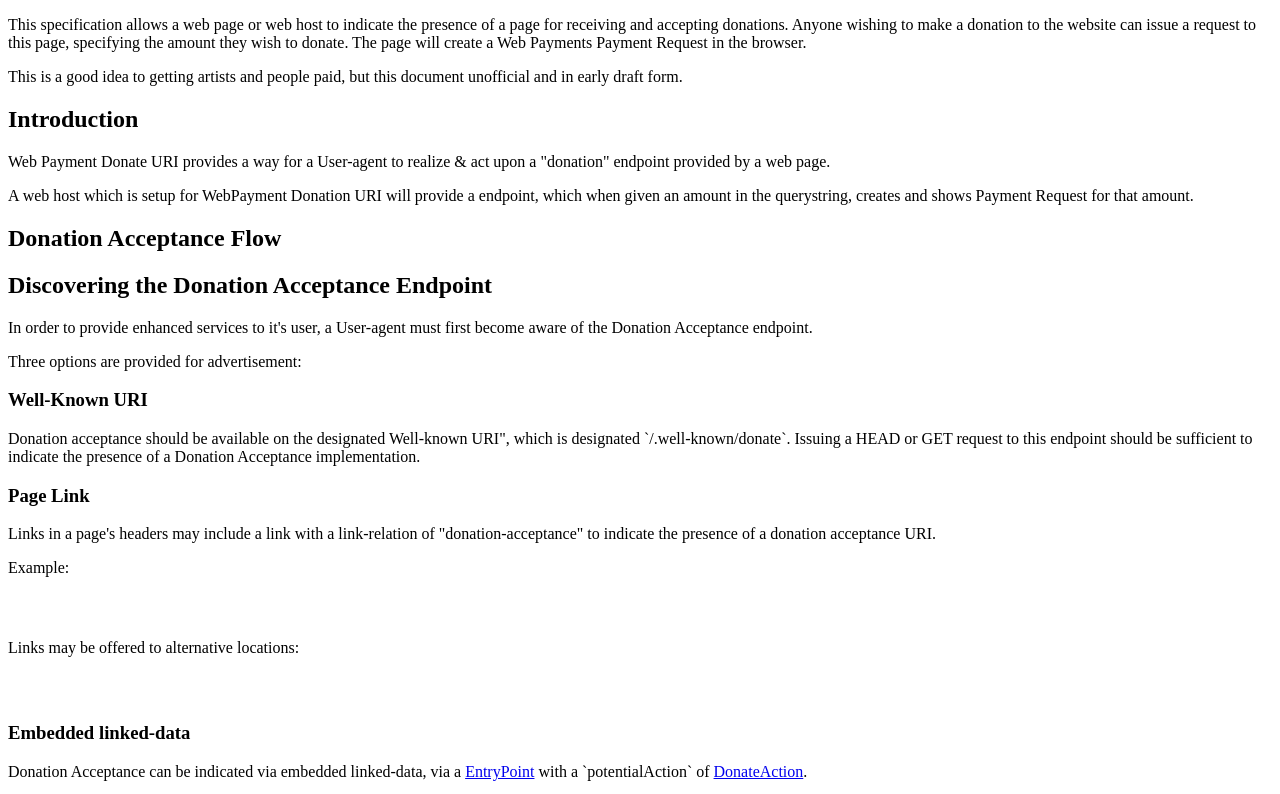
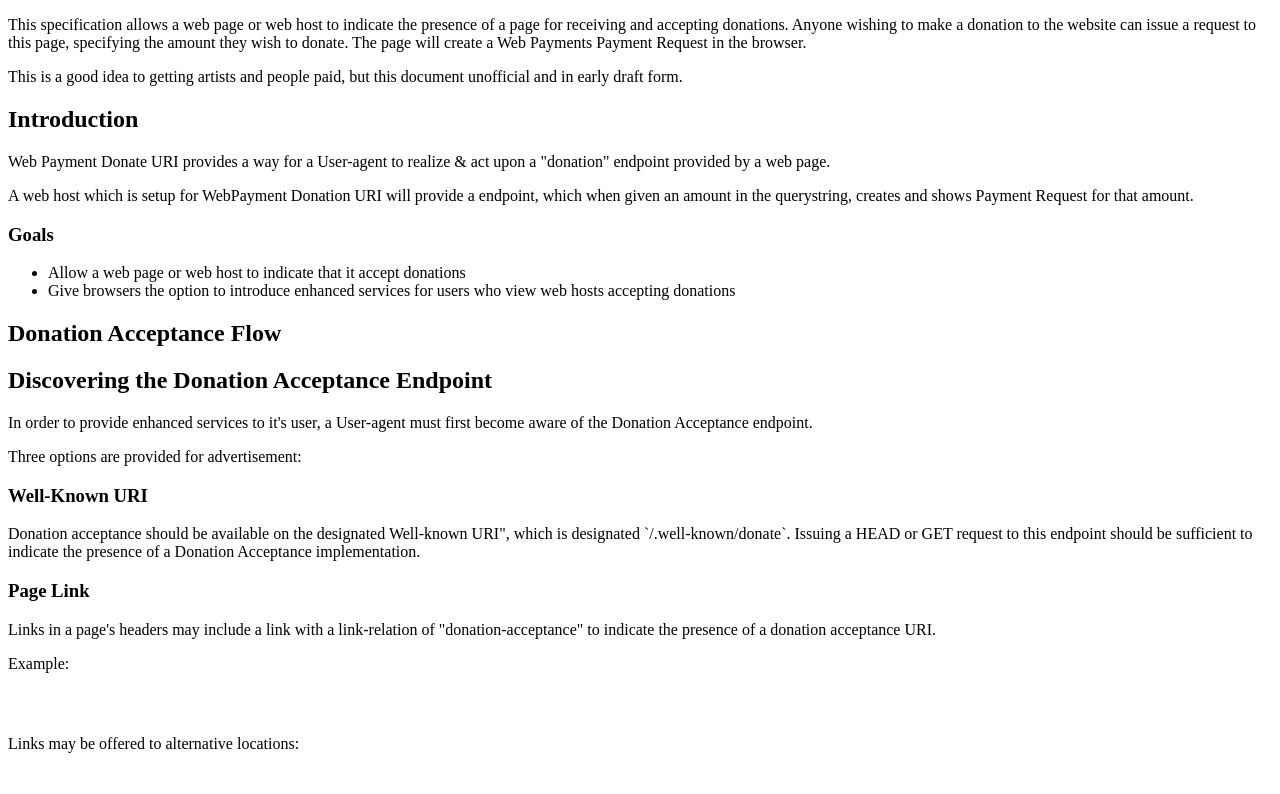
Before and after one commit to rektide/donation-acceptance, a website: page index.html in a window 1280 px wide. Shown: the top 794 px of the page. Drawn offline with Linux system fonts and the light colour scheme.

Commit message:
Define goals.

```diff
--- a/index.html
+++ b/index.html
@@ -63,7 +63,13 @@
 			A web host which is setup for WebPayment Donation URI will provide a endpoint, which when given an
             <a>amount</a> in the querystring, <a data-cite"!payment-request#constructor">creates</a> and <a data-cite="https://www.w3.org/TR/payment-request/#show()-method">shows <a data-cite="!payment-request">Payment Request</a> for that amount.
 		</p>
-		<section data
+		<section id="goals">
+			<h3>Goals</h3>
+			<ul>
+				<li>Allow a web page or web host to indicate that it accept donations</li>
+				<li>Give browsers the option to introduce enhanced services for users who view web hosts accepting donations</li>
+			<ul>
+		</section>
 	</section>
 
 	<section id="flow">
```
